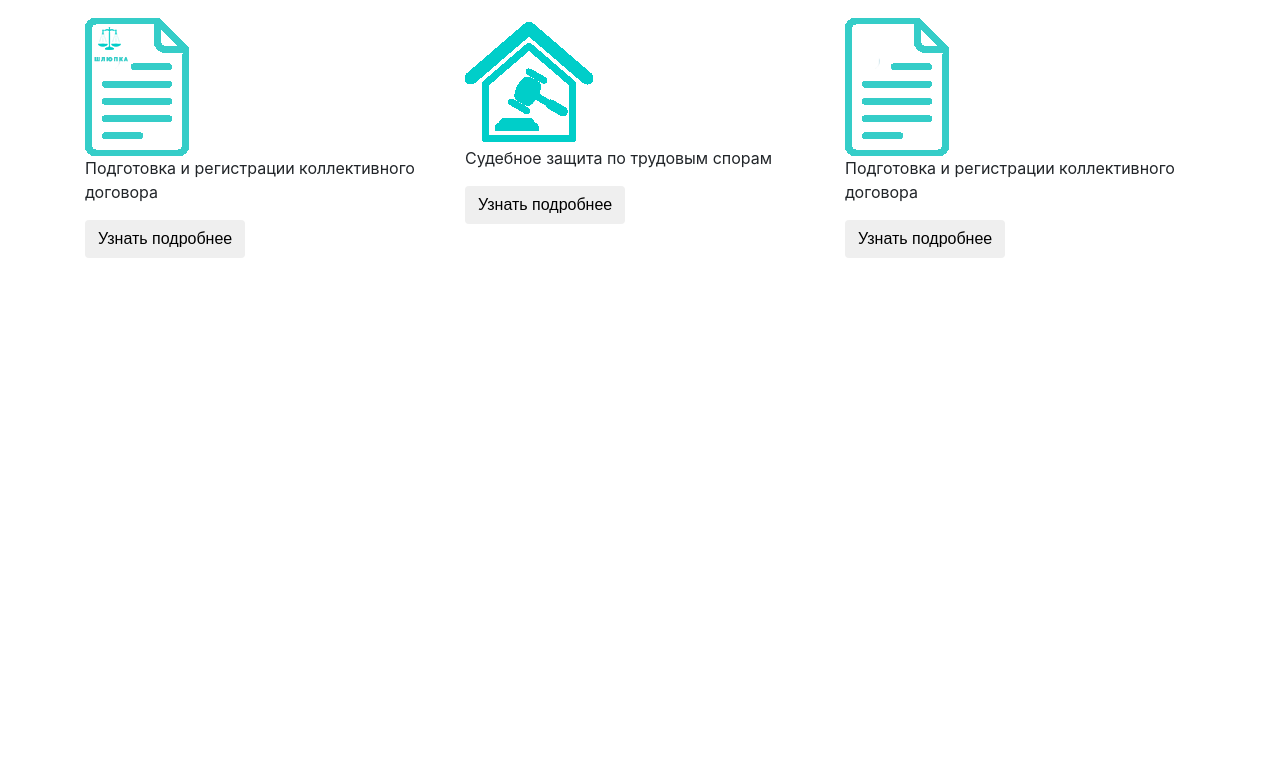
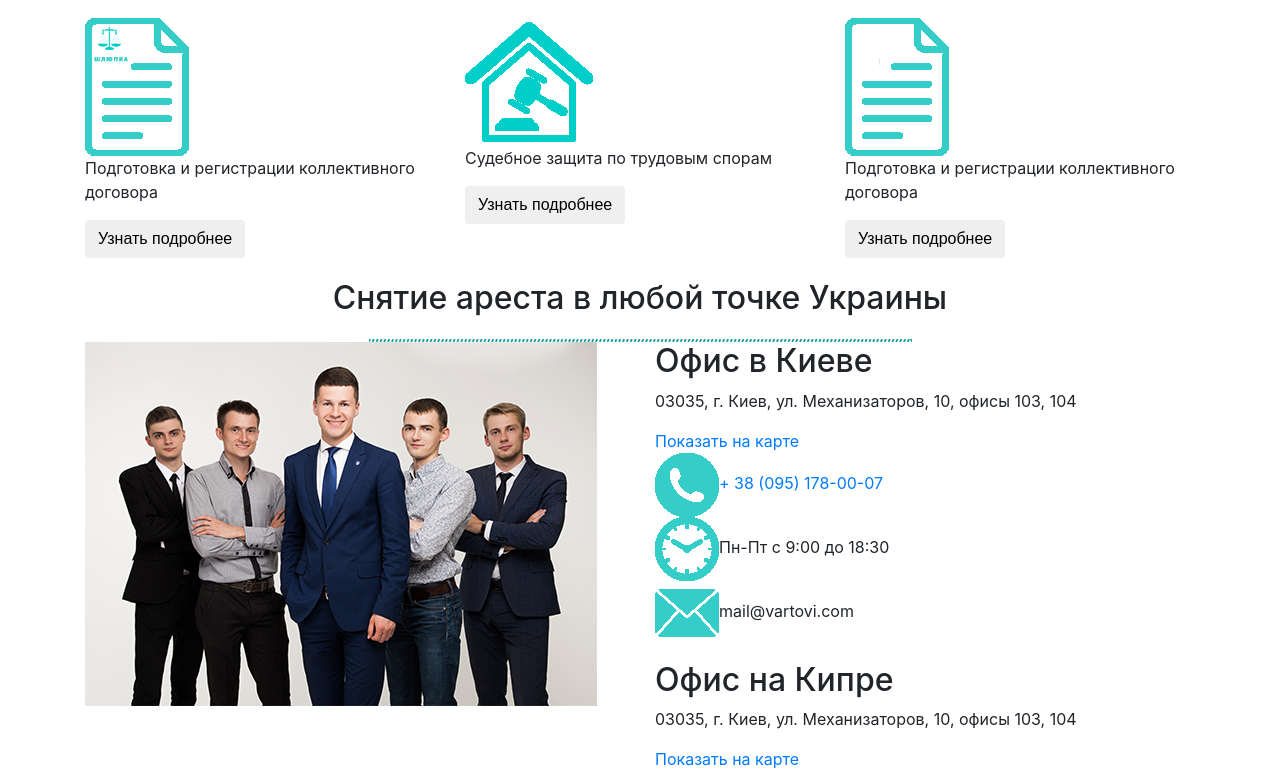
Before and after one commit to OstapHetman/shliupka, a plain HTML site: page src/index.html in a window 1280 px wide. Shown: the part 1940-2711 px from the top of the page. Before the commit the page ends 2198 px from the top, so only its background shows below. Drawn offline with Linux system fonts and the light colour scheme.

Commit message:
html structure contact section

```diff
--- a/src/index.html
+++ b/src/index.html
@@ -206,6 +206,36 @@
     </section>
     <!-- END ADDITIONAL SERVICES -->
 
+    <!-- START CONTACT SECTION -->
+    <section id="contacts">
+        <div class="container">
+            <h1 class="text-center">Снятие ареста в любой точке Украины</h1>
+            <img class="d-block m-auto" src="img/line.png" alt="Line">
+            <div class="row">
+                <div class="col-lg-6 col-xl-6 left-part">
+                    <img src="img/team.png" alt="Vartovi Team">
+                </div>
+                <!-- right part -->
+                <div class="col-lg-6 col-xl-6 right-part">
+                    <h2>Офис в Киеве</h2>
+                    <p class="address">03035, г. Киев, ул. Механизаторов, 10, офисы 103, 104</p>
+                    <div class="contact">
+                        <a href="#">Показать на карте</a>
+                        <ul class="list-unstyled pl-0">
+                            <li><img src="img/phone.png" alt="Phone"><a href="tel:+ 38 (095) 178-00-07">+ 38 (095) 178-00-07</a></li>
+                            <li><img src="img/clock.png" alt="Clock">Пн-Пт с 9:00 до 18:30</li>
+                            <li><img src="img/mail.png" alt="Mail">mail@vartovi.com</li>
+                        </ul>
+                    </div>
+                    <h2>Офис на Кипре</h2>
+                    <p class="address">03035, г. Киев, ул. Механизаторов, 10, офисы 103, 104</p>
+                    <a href="#">Показать на карте</a>
+                </div>
+            </div>
+        </div>
+    </section>
+    <!-- END CONTACT SECTION -->
+
     <!-- Latest compiled and minified JQuery -->
     <script src="js/jquery-3.3.1.min.js"></script>
     <script src="https://cdnjs.cloudflare.com/ajax/libs/tether/1.4.0/js/tether.min.js" integrity="sha384-DztdAPBWPRXSA/3eYEEUWrWCy7G5KFbe8fFjk5JAIxUYHKkDx6Qin1DkWx51bBrb" crossorigin="anonymous"></script>
```
Also changed, not shown: src/img/clock.png (added), src/img/line.png (added), src/img/mail.png (added), src/img/phone.png (added), src/img/team.png (added).
